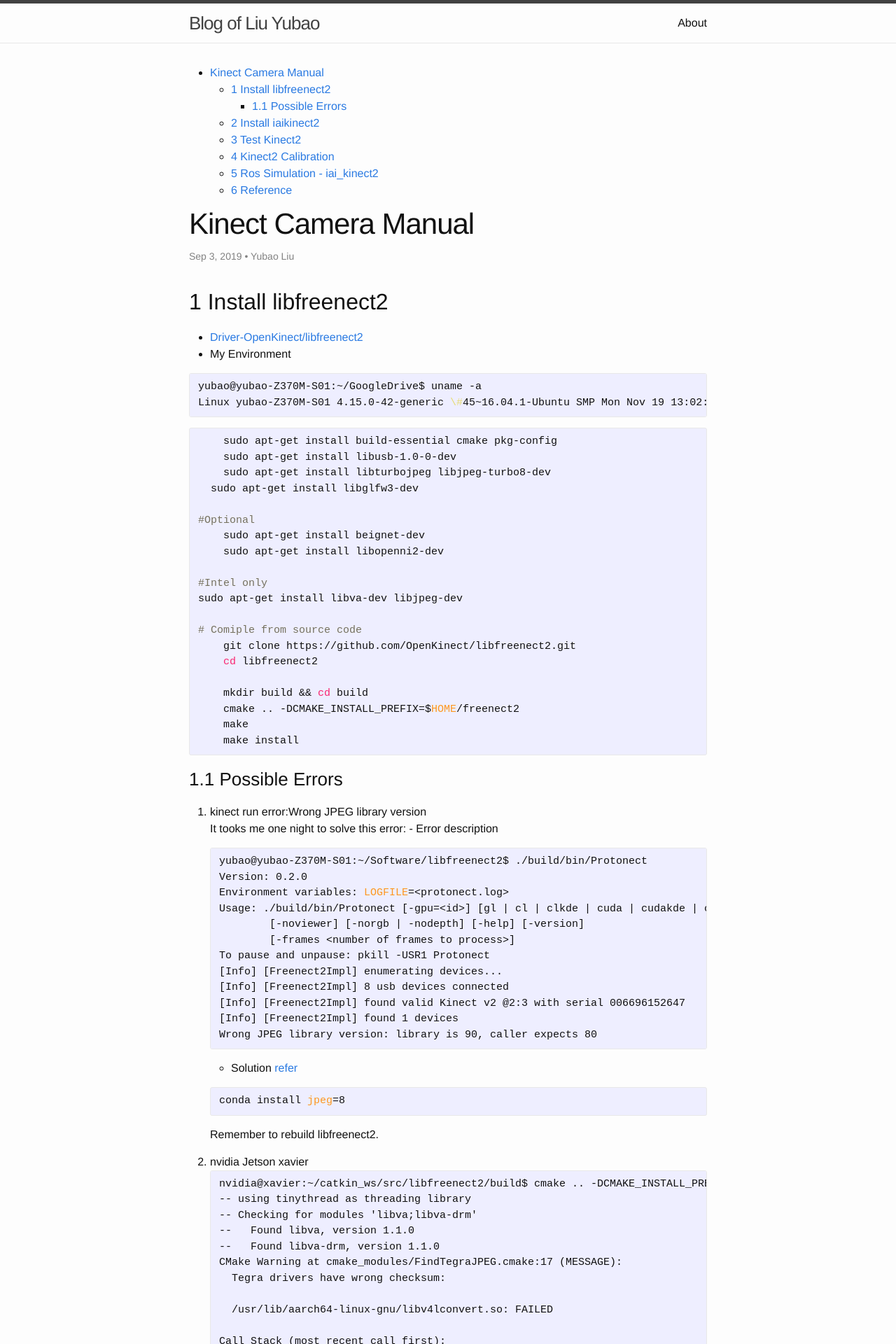
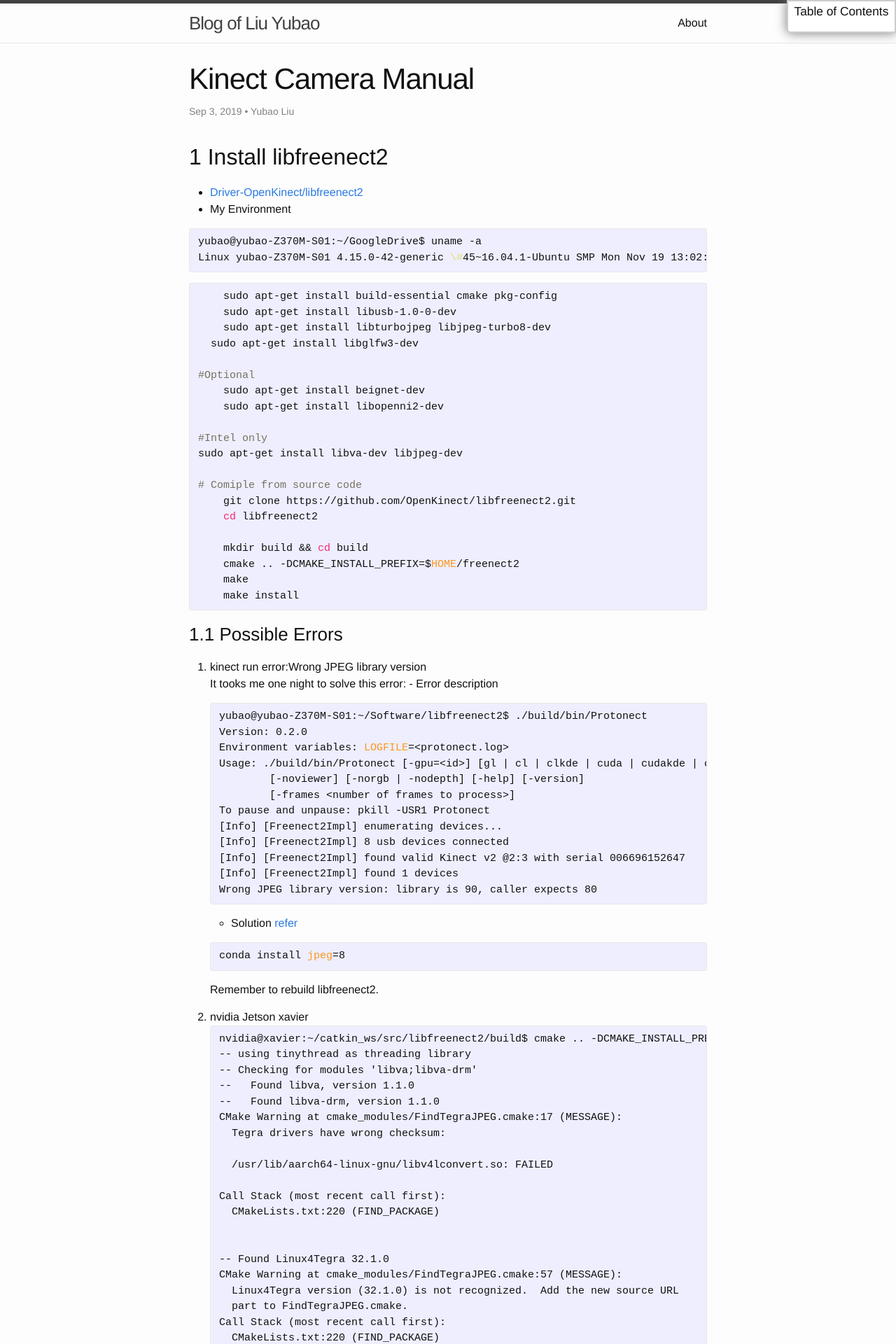
Before and after one commit to yubaoliu/yubaoliu.github.io, a Jekyll site: the page built from _posts/2019-09-03-kinect-camera.html, in a window 1280 px wide. Shown: the top 1920 px of the page at 70% size. Built offline with Jekyll 4.4.1, drawn with Linux system fonts in a browser that asks for light colours; comment, search, counter and statistics services are not loaded; the table of contents is made by our own code.

Commit message:
Add TOC flat css

```diff
--- a/_includes/head.html
+++ b/_includes/head.html
@@ -7,6 +7,7 @@
   <meta name="description" content="{% if page.excerpt %}{{ page.excerpt | strip_html | strip_newlines | truncate: 160 }}{% else %}{{ site.description }}{% endif %}">
 
   <link rel="stylesheet" href="{{ "/css/main.css" | prepend: site.baseurl }}">
+  <link rel="stylesheet" href="{{ "/css/toc.css" | prepend: site.baseurl }}">
   <link rel="canonical" href="{{ page.url | replace:'index.html','' | prepend: site.baseurl | prepend: site.url }}">
   <link rel="alternate" type="application/rss+xml" title="{{ site.title }}" href="{{ "/feed.xml" | prepend: site.baseurl | prepend: site.url }}">
 </head>
--- a/_posts/2019-09-03-home.html
+++ b/_posts/2019-09-03-home.html
@@ -1,6 +1,11 @@
 ---
 date: 2019-09-03
 tags:
+-
+-
+-
+-
+-
 -
 -
 -
--- a/_posts/2019-09-03-kinect-camera.html
+++ b/_posts/2019-09-03-kinect-camera.html
@@ -1,6 +1,11 @@
 ---
 date: 2019-09-03
 tags:
+-
+-
+-
+-
+-
 -
 -
 -
@@ -74,9 +79,26 @@
 layout: post
 title: Kinect Camera Manual
 excerpt: post
-toc: true
+toc: tables
 export_file_name: 2019-09-03-kinect-camera.html
 ---
+<div id="table-of-contents">
+<h2>Table of Contents</h2>
+<div id="text-table-of-contents">
+<ul>
+<li><a href="#orgf8a0909">1. Install libfreenect2</a>
+<ul>
+<li><a href="#org1b95120">1.1. Possible Errors</a></li>
+</ul>
+</li>
+<li><a href="#orga54ffa1">2. Install iai<sub>kinect2</sub></a></li>
+<li><a href="#orgb180bc9">3. Test Kinect2</a></li>
+<li><a href="#orgc43bcb0">4. Kinect2 Calibration</a></li>
+<li><a href="#org95616c7">5. Ros Simulation - <code>iai_kinect2</code></a></li>
+<li><a href="#org95a2276">6. Reference</a></li>
+</ul>
+</div>
+</div>
 
 <div id="outline-container-orgf8a0909" class="outline-2">
 <h2 id="orgf8a0909"><span class="section-number-2">1</span> Install libfreenect2</h2>
--- a/_posts/2019-09-03-tmux.html
+++ b/_posts/2019-09-03-tmux.html
@@ -1,6 +1,11 @@
 ---
 date: 2019-09-03
 tags:
+-
+-
+-
+-
+-
 -
 -
 -
--- /dev/null
+++ b/css/toc.css
@@ -0,0 +1,41 @@
+
+/* TOC inspired by http://jashkenas.github.com/coffee-script */
+#table-of-contents {
+	font-size: 12pt;
+	position: fixed;
+	right: 0em;
+	top: 0em;
+	background: white;
+	line-height: 20pt;
+	text-align: right;
+	box-shadow: 0 0 1em #777777;
+	-webkit-box-shadow: 0 0 1em #777777;
+	-moz-box-shadow: 0 0 1em #777777;
+	-webkit-border-bottom-left-radius: 5px;
+	-moz-border-radius-bottomleft: 5px;
+	/* ensure doesn't flow off the screen when expanded */
+	max-height: 80%;
+	overflow: auto; }
+#table-of-contents h2 {
+	font-size: 13pt;
+	max-width: 9em;
+	border: 0;
+	font-weight: normal;
+	padding-left: 0.5em;
+	padding-right: 0.5em;
+	padding-top: 0.05em;
+	padding-bottom: 0.05em; }
+#table-of-contents #text-table-of-contents {
+	display: none;
+	text-align: left; }
+#table-of-contents:hover #text-table-of-contents {
+	display: block;
+	padding: 0.5em;
+	margin-top: -1.5em; }
+
+#table-of-contents {
+	float: right;
+	border: 2px solid #CCC;
+	max-width: 50%;
+	overflow: auto;
+}
```
Also changed, not shown: _posts/2019-09-02-blog.html (deleted, +0 -495 lines), _posts/2019-09-03-linux.html (+9 -4 lines).
